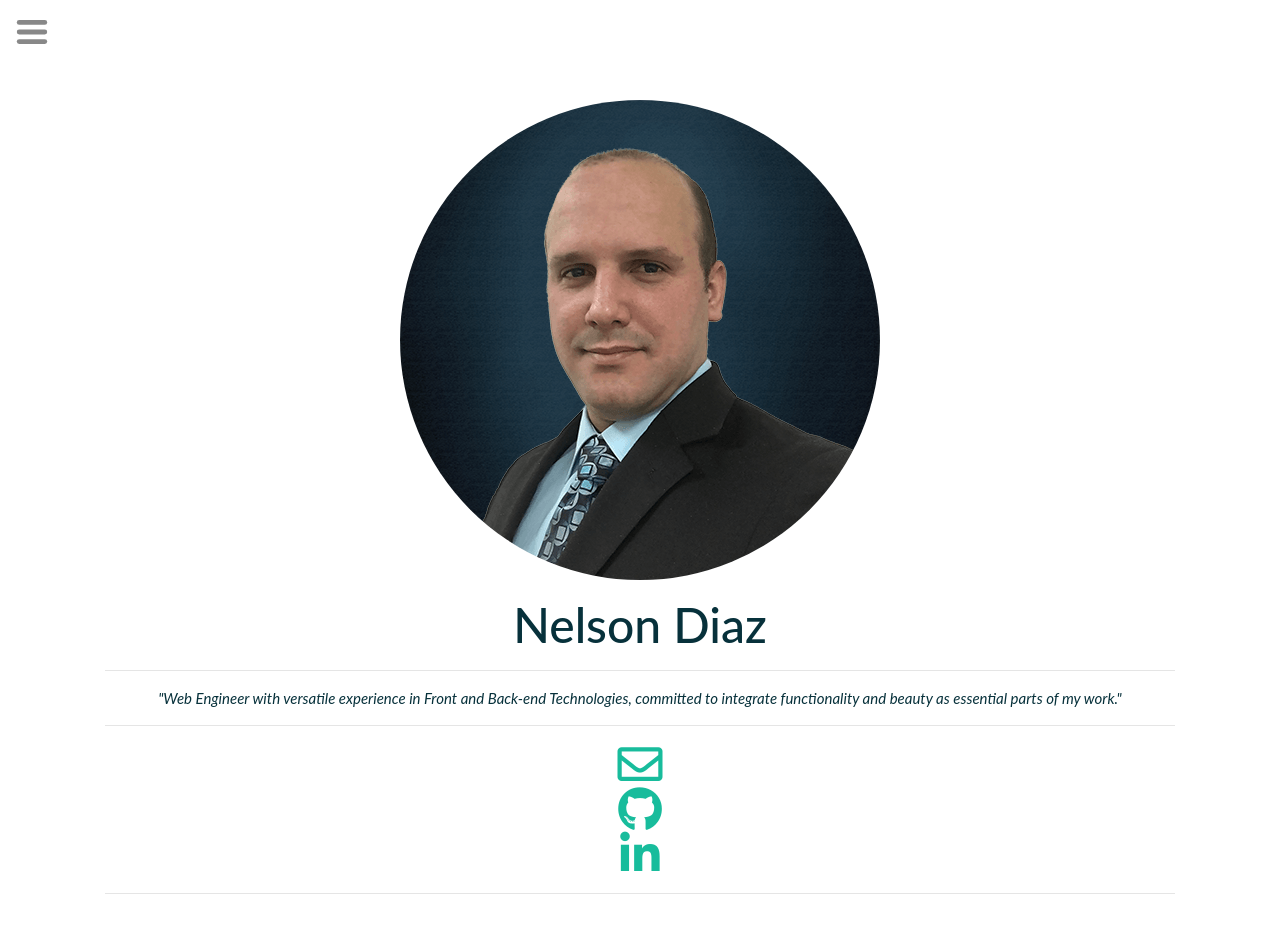
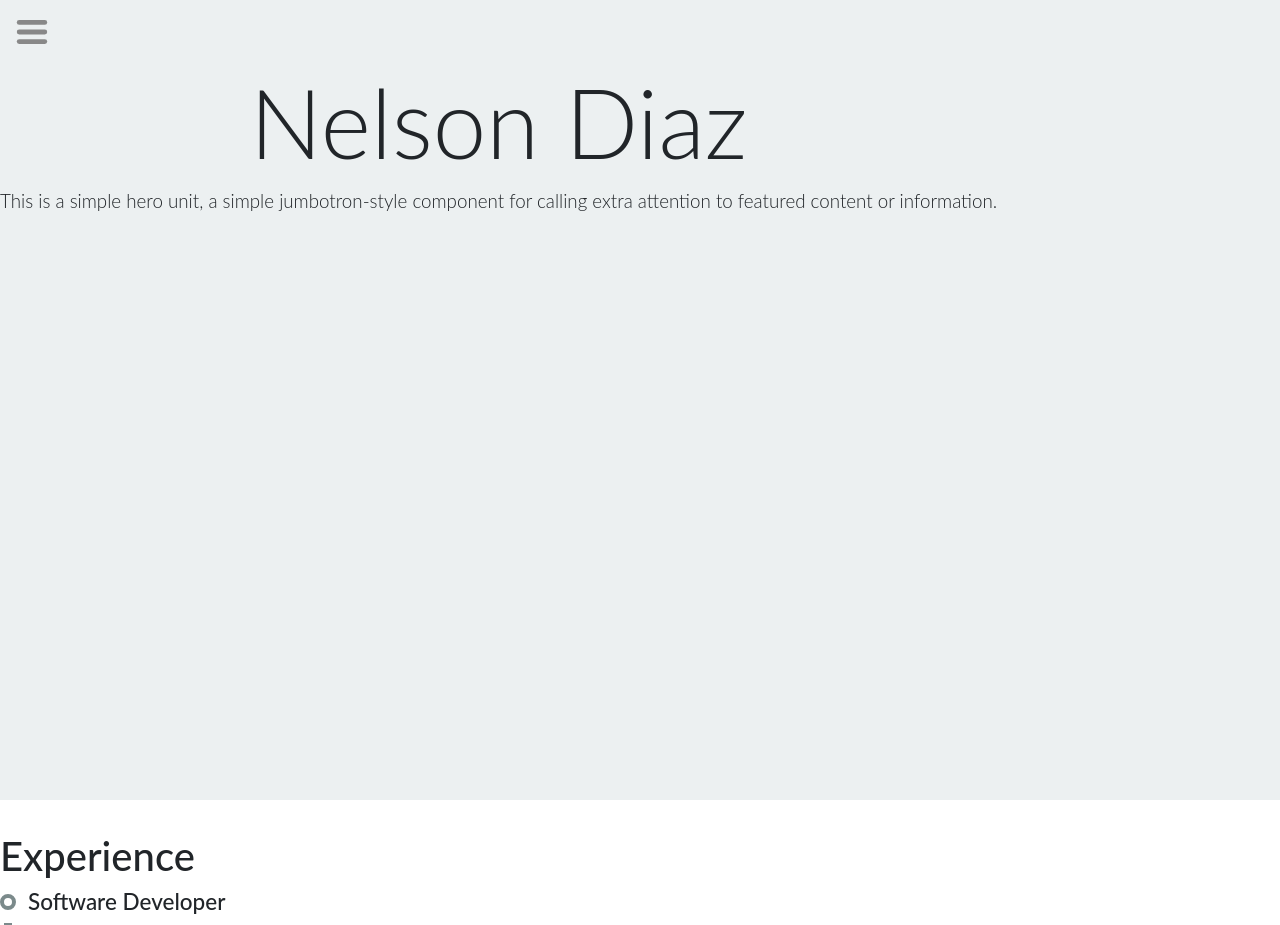
Before and after one commit to mrsantacruz86/mrsantacruz86.github.io, a React (Create React App) app: page / in a window 1280 px wide. Shown: the top 925 px of the page. Built offline with nearby package versions, Linux system fonts and the light colour scheme.

Commit message:
working in presentation section #1

```diff
--- a/src/App.js
+++ b/src/App.js
@@ -1,8 +1,7 @@
 import React, { Component } from "react";
 import SideBar from "./Components/SideBar";
 import Presentation from "./Components/Presentation";
-
-import Home from "./Components/AboutMe";
+import AboutMe from "./Components/AboutMe";
 // import Portfolio from "./Components/Portfolio";
 import Skills from "./Components/Skills";
 import Experience from "./Components/Experience";
@@ -20,21 +19,19 @@ class App extends Component {
     // console.log(data.experience);
     return (
       <div className="App">
+        <section>
           <SideBar />
-        <div className="container">
-          <section>
-            <Presentation {...this.state} />
         </section>
 
         <section>
           <div className="content">
-              <Home bio={this.state.bio} />
             {/* <Portfolio /> */}
+            <Presentation {...this.state} />
             <Experience experience={this.state.experience} />
+            <AboutMe {...this.state} />
             <Skills skills={this.state.skills} />
           </div>
         </section>
-        </div>
       </div>
     );
   }
--- a/src/Components/AboutMe.js
+++ b/src/Components/AboutMe.js
@@ -1,8 +1,26 @@
 import React from "react";
+import SocialIcons from "./SocialIcons";
 
-const AboutMe = ({ bio }) => {
+const AboutMe = ({ bio, networks }) => {
   return (
-    <div>
+    <div className="personal-info">
+      <img
+        src="assets/images/profile-picture-480x480-web.png"
+        alt="Profile"
+        className="rounded-circle img-responsive profile-picture"
+      />
+      <p className="font-italic">
+        "Web Engineer with versatile experience in Front and Back-end
+        Technologies, committed to integrate functionality and beauty as
+        essential parts of my work."
+      </p>
+
+      <hr />
+
+      <div className="justify-content-md-center">
+        <SocialIcons networks={networks} />
+      </div>
+      <hr />
       <h2 id="about">About Me</h2>
       <hr />
       <p>{bio}</p>
--- a/src/Components/Presentation.js
+++ b/src/Components/Presentation.js
@@ -1,29 +1,14 @@
 import React from "react";
-import SocialIcons from "./SocialIcons";
 
-const Presentation = props => {
+const Presentation = () => {
   return (
-    <div className="card personal-info border-0">
-      <div className="card-body">
-        <img
-          src="assets/images/profile-picture-480x480-web.png"
-          alt="Profile"
-          className="rounded-circle img-responsive profile-picture"
-        />
-        <h1>Nelson Diaz</h1>
-        <hr />
-        <p className="font-italic">
-          "Web Engineer with versatile experience in Front and Back-end
-          Technologies, committed to integrate functionality and beauty as
-          essential parts of my work."
+    <div className="jumbotron jumbotron-fluid ">
+      <div className="jumbotron-content text-center">
+        <h1 className="display-1">Nelson Diaz</h1>
+        <p className="lead">
+          This is a simple hero unit, a simple jumbotron-style component for
+          calling extra attention to featured content or information.
         </p>
-
-        <hr />
-
-        <div className="justify-content-md-center">
-          <SocialIcons networks={props.networks} />
-        </div>
-        <hr />
       </div>
     </div>
   );
--- a/src/Components/SocialIcons.js
+++ b/src/Components/SocialIcons.js
@@ -2,13 +2,11 @@ import React from "react";
 import PropTypes from "prop-types";
 import Spinner from "./Spinner";
 
-const SocialIcon = props => {
+const SocialIcon = ({ network }) => {
   return (
-    <div>
-      <a href={props.network.link} target="_blank" rel="noopener noreferrer">
-        <i className={`${props.network.faIcon} fa-3x`} />
-      </a>
-    </div>
+    <a href={network.link} target="_blank" rel="noopener noreferrer">
+      <i className={`${network.faIcon} fa-2x`} />
+    </a>
   );
 };
 
--- a/src/bio-data.json
+++ b/src/bio-data.json
@@ -1,5 +1,5 @@
 {
-  "bio": "Im a Full Stack Web Developer specialized in Javascript with a Math and Physics background, passionate for back-end web development I specialized in NodeJS. I think technology exists to make human work easier so I'm alwasy trying to expand my knowledge so I can make a proper use of Technology to solve real life problems and to make my work and the work of my team a bit easier.",
+  "bio": "Im a Full Stack Web Developer specialized in Javascript with a Math and Physics background, passionate for back-end web development I specialized in NodeJS. I think technology exists to make human work easier so I'm alwasy trying to expand my knowledge so I can make a proper use of Technology to solve real life problems and to make my work and the work of my team a bit easier. Web Engineer with versatile experience in Front and Back-end Technologies, committed to integrate functionality and beauty as essential parts of my work.",
   "skills": [
     {
       "name": "Javascript",
--- a/src/styles/custom.scss
+++ b/src/styles/custom.scss
@@ -7,34 +7,15 @@ a {
   color: #07313b;
 }
 
-a:hover {
-  color: #1386a1;
+.jumbotron{
+  min-height: 100vh;
+}
+.jumbotron-content{
+  display: inline-block;
+  align-self: center;
+  vertical-align: middle;
 }
 
-.active {
-  background-color: #0a4654;
-  /* color: #333; */
-}
-
-.icon-bar {
-  background-color: #0c5161;
-  width: 100%;
-  overflow: auto;
-  color: white;
-}
-.icon-bar a {
-  float: left;
-  width: 33.33%;
-  text-align: center;
-  padding: 12px 0;
-  transition: all 0.3s ease;
-  color: white;
-}
-
-.icon-bar a:hover {
-  background-color: #1386a1;
-  color: #0c5161;
-}
 .portfolio-item .card {
   background: none;
   border-color: #07313b;
@@ -43,9 +24,9 @@ a:hover {
 }
 .personal-info {
   margin-top: 5rem;
-  background: none;
-  color: #07313b;
-  text-align: center;
+  background: #07313b;
+  // color: #07313b;
+  // text-align: center;
 }
 .profile-picture {
   margin-bottom: 1rem;
```
Also changed, not shown: public/assets/images/profile-picture-480x480-web.png. Lines whose indentation alone changed are shown as unchanged.
